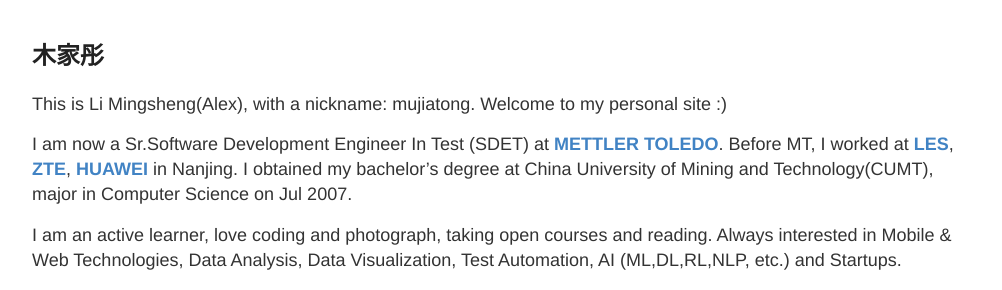
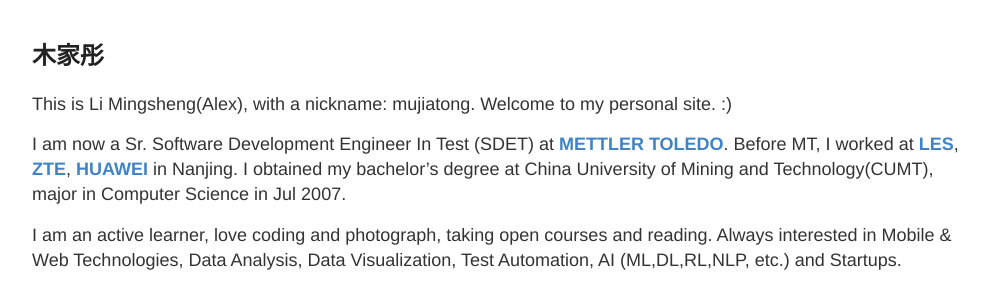
Before and after one commit to mujiatong/mujiatong.github.io, a Jekyll site: the page built from about.md, in a window 1280 px wide and 1400 px high. Shown: the part 200-490 px from the top of the window, without its empty margins (138-1140 px from the left). Built offline with Jekyll 4.4.1, drawn with Linux system fonts in a browser that asks for light colours; some of the changed text lies outside the part shown.

```diff
--- a/about.md
+++ b/about.md
@@ -6,9 +6,9 @@ permalink: /about/
 
 ## 木家彤
 
-This is Li Mingsheng(Alex), with a nickname: mujiatong. Welcome to my personal site :)
+This is Li Mingsheng(Alex), with a nickname: mujiatong. Welcome to my personal site. :)
 
-I am now a Sr.Software Development Engineer In Test (SDET) at **[METTLER TOLEDO](https://www.mt.com "Mettler Toldeo")**. Before MT, I worked at **[LES](http://www.les.cn/ "LES Information")**, **[ZTE](https://www.zte.com.cn "ZTE")**, **[HUAWEI](https://www.huawei.com "HUAWEI")** in Nanjing. I obtained my bachelor's degree at China University of Mining and Technology(CUMT), major in Computer Science on Jul 2007.
+I am now a Sr. Software Development Engineer In Test (SDET) at **[METTLER TOLEDO](https://www.mt.com "Mettler Toldeo")**. Before MT, I worked at **[LES](http://www.les.cn/ "LES Information")**, **[ZTE](https://www.zte.com.cn "ZTE")**, **[HUAWEI](https://www.huawei.com "HUAWEI")** in Nanjing. I obtained my bachelor's degree at China University of Mining and Technology(CUMT), major in Computer Science in Jul 2007.
 
 I am an active learner, love coding and photograph, taking open courses and reading. Always interested in Mobile & Web Technologies, Data Analysis, Data Visualization, Test Automation, AI (ML,DL,RL,NLP, etc.) and Startups.
 
```
Also changed, not shown: other parts of about.md (+1 -5 lines).
